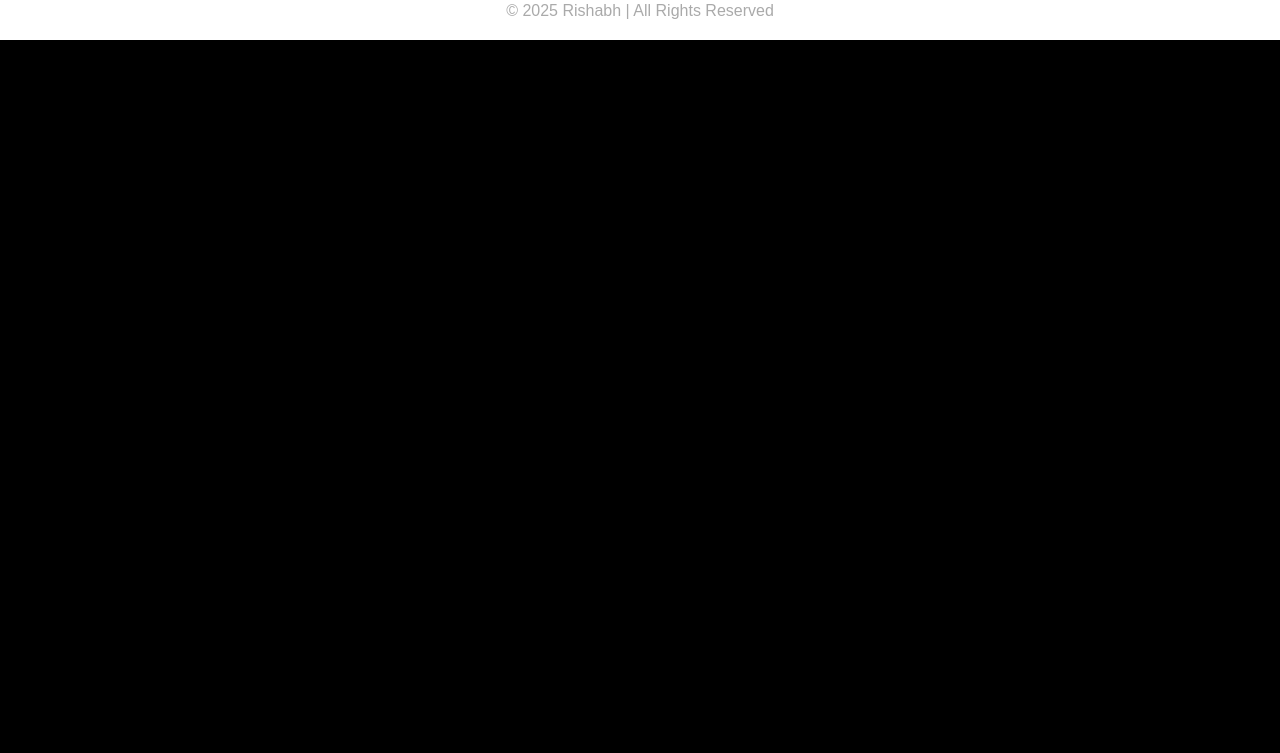
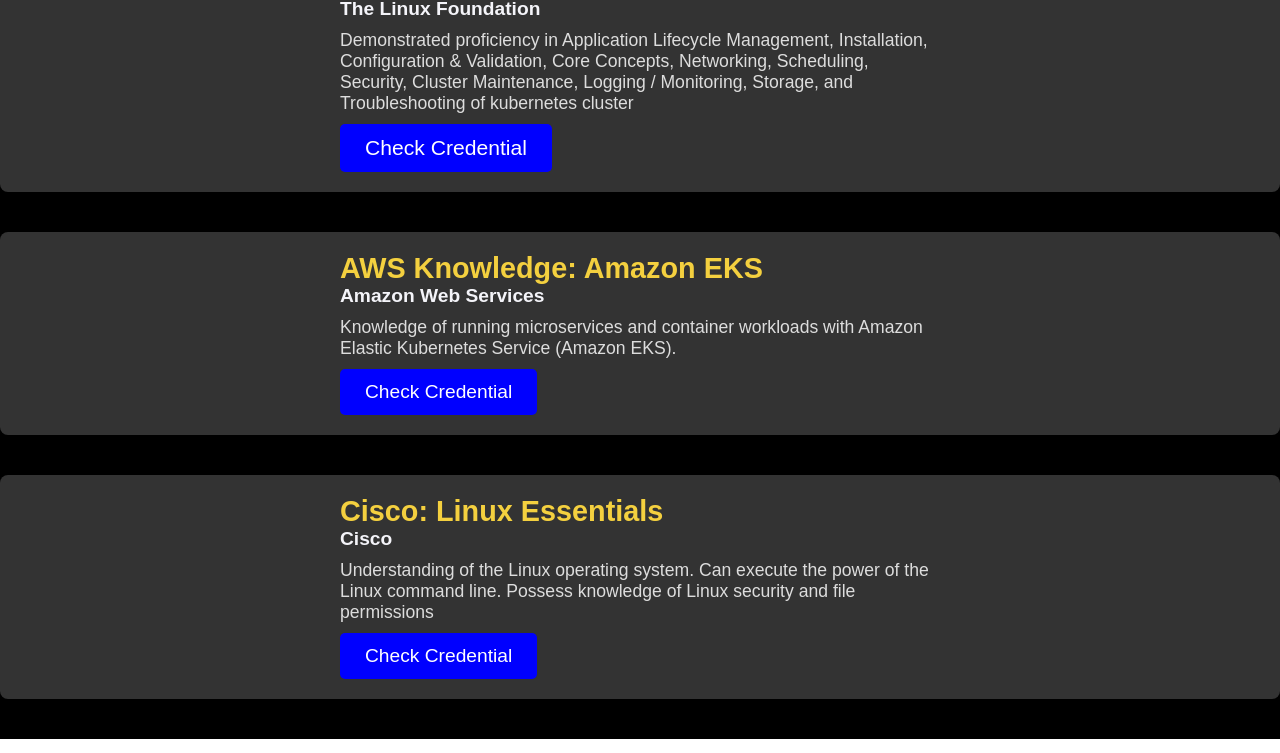
Before and after one commit to rishav-pant/rishav-pant.github.io, a plain HTML site: page certifications.html in a window 1280 px wide. Shown: the part 241-994 px from the top of the page. Before the commit the page ends 800 px from the top, so only its background shows below. Drawn offline with Linux system fonts and the light colour scheme.

Commit message:
Adjusting certifications page

```diff
--- a/assets/css/styles.css
+++ b/assets/css/styles.css
@@ -62,7 +62,7 @@
 
   .cta {
     font-size: 1.2em;
-    background-color: #f4d03f; /* Yellow */
+    background-color: blue;
     color: white;
     padding: 12px 25px;
     text-decoration: none;
@@ -95,7 +95,8 @@
     margin-bottom: 20px;
   }
 
-  .work-item, .about-item {
+
+  .work-item, .certification-item, .about-item {
     display: flex;
     align-items: center;
     justify-content: center;
@@ -105,7 +106,7 @@
     border-radius: 8px;
   }
 
-  .work-icon img {
+  .work-icon img{
     width: 50px;
     height: 50px;
     margin-right: 20px;
@@ -117,12 +118,12 @@
     color: #f4d03f; /* Yellow */
   }
 
-  .company-name, .about-description {
+  .company-name, .certification-name, .about-description {
     font-size: 1.2em;
     font-weight: bold;
   }
 
-  .work-description, .about-text {
+  .work-description, .certification-description, .about-text {
     font-size: 1.1em;
     color: #ddd;
     margin-top: 10px;
@@ -178,12 +179,12 @@
       font-size: 1em;
     }
 
-    .work-item, .about-item {
+    .work-item, .certification-item, .about-item {
       flex-direction: column;
       text-align: center;
     }
 
-    .work-icon img {
+    .work-icon img{
       width: 60px;
       height: 60px;
     }
@@ -192,11 +193,11 @@
       font-size: 1.5em;
     }
 
-    .company-name, .about-description {
+    .company-name, .certification-name, .about-description {
       font-size: 1.1em;
     }
 
-    .work-description, .about-text {
+    .work-description, .certification-description, .about-text {
       font-size: 1em;
     }
   }
--- a/certifications.html
+++ b/certifications.html
@@ -15,16 +15,35 @@
     </div>
   </header>
 
-  <section class="certifications">
-    <h2>My Certifications</h2>
-    <ul class="certification-title"></ul>>
-      <li><a href="https://www.credly.com/badges/53b0ca9d-db5f-4b65-9f00-020fe39bff8c" target="_blank">CKA: Certified Kubernetes Administrator</a></li>
-      <li><a href="https://www.credly.com/badges/2326aa8e-fff4-4d93-b1a0-01d6382bd621" target="_blank">AWS Knowledge: Amazon EKS</a></li>
-      <li><a href="https://drive.google.com/file/d/159ALI3HXxjM6lGqPY4Wm1tWy5winIOZG/view" target="_blank">Cisco: Linux Essentials</a></li>
-      <li><a href="https://www.cloudskillsboost.google/public_profiles/2a8fd87c-d7e4-451b-a45a-2e0a79aee4aa" target="_blank">Google Badges</a></li>
-    </ul>
+  <section id="certifications">
+    <h2 class="section-title">My Certifications</h2>
+    <div class="certification-item">
+      <div class="certification-details">
+        <h3 class="certification-title">CKA: Certified Kubernetes Administrator</h3>
+        <p class="certification-name">The Linux Foundation</p>
+        <p class="certification-description">Demonstrated proficiency in Application Lifecycle Management, Installation, Configuration & Validation, Core Concepts, Networking, Scheduling, Security, Cluster Maintenance, Logging / Monitoring, Storage, and Troubleshooting of kubernetes cluster</p>
+        <p class="certification-description"><a class="cta" href="https://www.credly.com/badges/53b0ca9d-db5f-4b65-9f00-020fe39bff8c" target="_blank">Check Credential</a></p>
+      </div>
+    </div>
+
+    <div class="certification-item">
+      <div class="certification-details">
+        <h3 class="certification-title">AWS Knowledge: Amazon EKS</h3>
+        <p class="certification-name">Amazon Web Services</p>
+        <p class="certification-description">Knowledge of running microservices and container workloads with Amazon Elastic Kubernetes Service (Amazon EKS).</p>
+        <p class="certification-description"></p><a class="cta" href="https://www.credly.com/badges/2326aa8e-fff4-4d93-b1a0-01d6382bd621" target="_blank">Check Credential</a></p>
+      </div>
+    </div>
+
+    <div class="certification-item">
+        <div class="certification-details">
+        <h3 class="certification-title">Cisco: Linux Essentials</h3>
+          <p class="certification-name">Cisco</p>
+          <p class="certification-description">Understanding of the Linux operating system. Can execute the power of the Linux command line. Possess knowledge of Linux security and file permissions</p>
+          <p class="certification-description"></p><a class="cta" href="https://drive.google.com/file/d/159ALI3HXxjM6lGqPY4Wm1tWy5winIOZG/view" target="_blank">Check Credential</a></p>
+        </div>
+    </div>
   </section>
-
   <!-- Footer Section -->
   <footer>
     <div class="footer-icons">
```
Also changed, not shown: about.html (+1 -1 lines).
